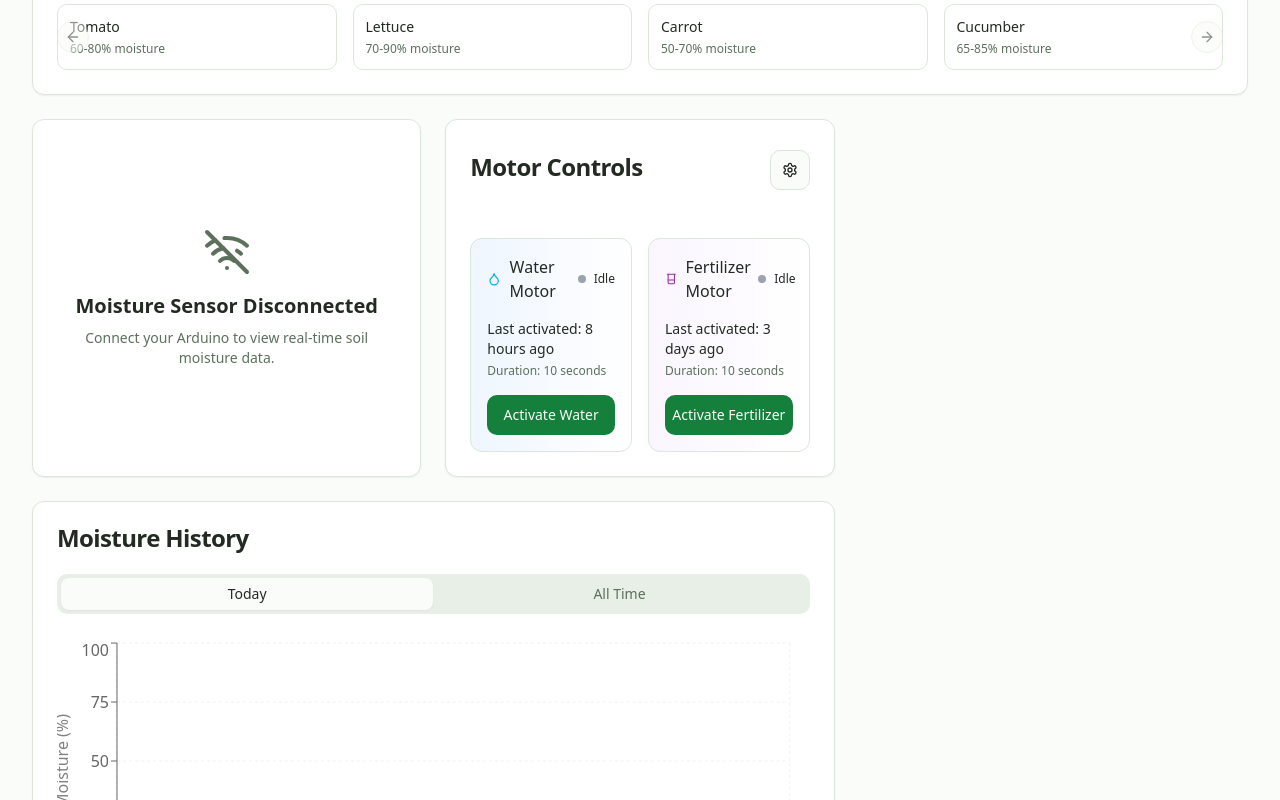
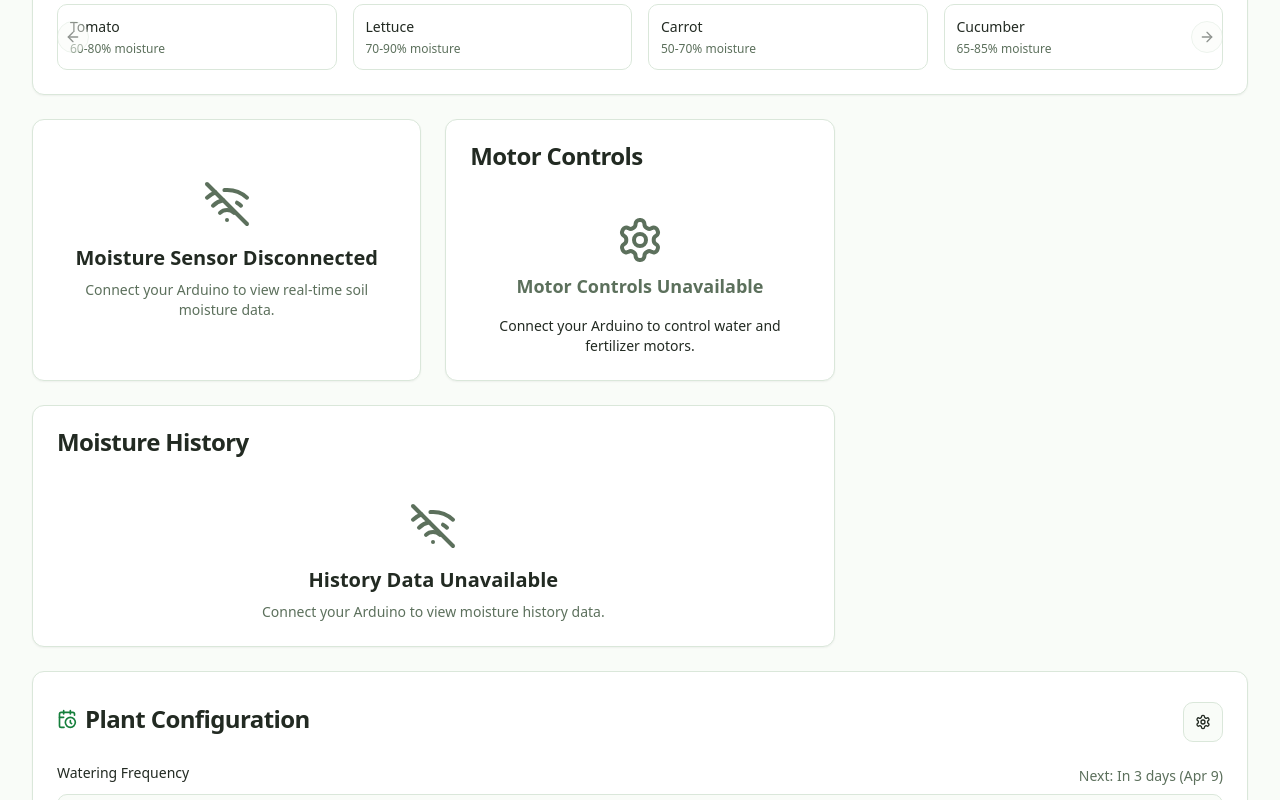
Before and after one commit to ABHILASHR0Y/leafy-life-monitor, a React (Vite) app: page / in a window 1280 px wide. Shown: the part 420-1220 px from the top of the page. Built offline with nearby package versions, Linux system fonts and the light colour scheme.

Commit message:
Fix: Pass isArduinoConnected to components
Pass the isArduinoConnected prop to the MotorStatus, ControlPanel, and HistoryChart components in Dashboard.tsx to resolve the type errors.

```diff
--- a/src/components/ControlPanel.tsx
+++ b/src/components/ControlPanel.tsx
@@ -1,4 +1,3 @@
-
 import React, { useState } from 'react';
 import { Droplet, Beaker, AlertCircle, Clock, Settings, BellRing } from 'lucide-react';
 import { Button } from '@/components/ui/button';
@@ -22,6 +21,7 @@ interface ControlPanelProps {
   onChangeFertilizerDuration: (duration: number) => void;
   lastWatered: Date | null;
   lastFertilized: Date | null;
+  isArduinoConnected: boolean;
 }
 
 const ControlPanel: React.FC<ControlPanelProps> = ({
@@ -36,7 +36,8 @@ const ControlPanel: React.FC<ControlPanelProps> = ({
   onChangeWaterDuration,
   onChangeFertilizerDuration,
   lastWatered,
-  lastFertilized
+  lastFertilized,
+  isArduinoConnected
 }) => {
   const { toast } = useToast();
   const [isWaterConfirmOpen, setIsWaterConfirmOpen] = useState(false);
@@ -56,6 +57,27 @@ const ControlPanel: React.FC<ControlPanelProps> = ({
     if (diffHours < 24) return `${diffHours} hour${diffHours !== 1 ? 's' : ''} ago`;
     return `${diffDays} day${diffDays !== 1 ? 's' : ''} ago`;
   };
+
+  if (!isArduinoConnected) {
+    return (
+      <Card>
+        <CardHeader>
+          <CardTitle className="flex items-center gap-2">
+            <span>Motor Controls</span>
+          </CardTitle>
+        </CardHeader>
+        <CardContent className="flex flex-col items-center justify-center p-6 text-center">
+          <div className="text-muted-foreground mb-4">
+            <Settings className="h-12 w-12 mx-auto mb-2" />
+            <h3 className="text-lg font-semibold">Motor Controls Unavailable</h3>
+          </div>
+          <p className="text-sm">
+            Connect your Arduino to control water and fertilizer motors.
+          </p>
+        </CardContent>
+      </Card>
+    );
+  }
 
   const handleWaterActivate = () => {
     if (waterMotorStatus !== 'idle') {
--- a/src/components/HistoryChart.tsx
+++ b/src/components/HistoryChart.tsx
@@ -3,6 +3,7 @@ import React, { useMemo } from 'react';
 import { Line, LineChart, XAxis, YAxis, CartesianGrid, Tooltip, Legend, ResponsiveContainer } from 'recharts';
 import { Card, CardContent, CardHeader, CardTitle } from '@/components/ui/card';
 import { Tabs, TabsContent, TabsList, TabsTrigger } from '@/components/ui/tabs';
+import { BarChart4, WifiOff } from 'lucide-react';
 
 interface DataPoint {
   timestamp: Date;
@@ -13,9 +14,28 @@ interface DataPoint {
 
 interface HistoryChartProps {
   data: DataPoint[];
+  isArduinoConnected: boolean;
 }
 
-const HistoryChart: React.FC<HistoryChartProps> = ({ data }) => {
+const HistoryChart: React.FC<HistoryChartProps> = ({ data, isArduinoConnected }) => {
+  // If not connected to Arduino, show disconnected state
+  if (!isArduinoConnected) {
+    return (
+      <Card className="col-span-2">
+        <CardHeader>
+          <CardTitle>Moisture History</CardTitle>
+        </CardHeader>
+        <CardContent className="flex flex-col items-center justify-center p-6 text-center">
+          <WifiOff className="h-12 w-12 text-muted-foreground mb-4" />
+          <h3 className="text-xl font-semibold mb-2">History Data Unavailable</h3>
+          <p className="text-sm text-muted-foreground">
+            Connect your Arduino to view moisture history data.
+          </p>
+        </CardContent>
+      </Card>
+    );
+  }
+
   // Format data for the chart
   const chartData = useMemo(() => {
     return data.map(point => ({
--- a/src/components/MotorStatus.tsx
+++ b/src/components/MotorStatus.tsx
@@ -1,3 +1,4 @@
+
 import React from 'react';
 import { Droplet, Beaker, Clock, Calendar } from 'lucide-react';
 import { MotorStatus as MotorStatusType } from '@/hooks/usePlantData';
@@ -8,13 +9,15 @@ interface MotorStatusProps {
   fertilizerMotorStatus: MotorStatusType;
   lastWatered: Date | null;
   lastFertilized: Date | null;
+  isArduinoConnected: boolean;
 }
 
 const MotorStatus: React.FC<MotorStatusProps> = ({
   waterMotorStatus,
   fertilizerMotorStatus,
   lastWatered,
-  lastFertilized
+  lastFertilized,
+  isArduinoConnected
 }) => {
   const getLastWateredText = () => {
     if (!lastWatered) return 'Never';
@@ -52,24 +55,28 @@ const MotorStatus: React.FC<MotorStatusProps> = ({
   };
 
   const getWaterStatus = () => {
+    if (!isArduinoConnected) return 'Disconnected';
     if (waterMotorStatus === 'active') return 'Active';
     if (waterMotorStatus === 'error') return 'Error';
     return 'Idle';
   };
 
   const getWaterStatusType = (): 'default' | 'success' | 'warning' | 'danger' => {
+    if (!isArduinoConnected) return 'warning';
     if (waterMotorStatus === 'active') return 'success';
     if (waterMotorStatus === 'error') return 'danger';
     return 'default';
   };
 
   const getFertilizerStatus = () => {
+    if (!isArduinoConnected) return 'Disconnected';
     if (fertilizerMotorStatus === 'active') return 'Active';
     if (fertilizerMotorStatus === 'error') return 'Error';
     return 'Idle';
   };
 
   const getFertilizerStatusType = (): 'default' | 'success' | 'warning' | 'danger' => {
+    if (!isArduinoConnected) return 'warning';
     if (fertilizerMotorStatus === 'active') return 'success';
     if (fertilizerMotorStatus === 'error') return 'danger';
     return 'default';
```
